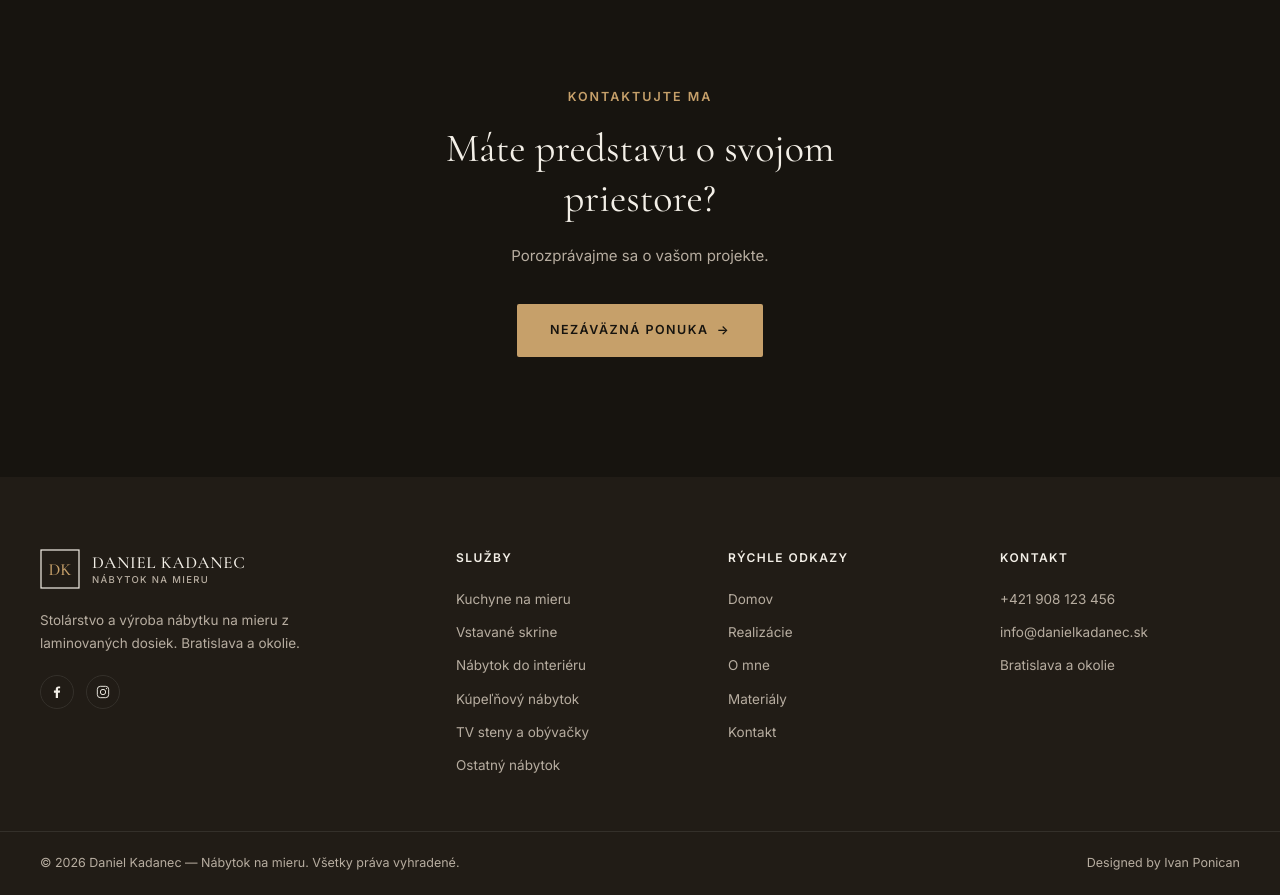
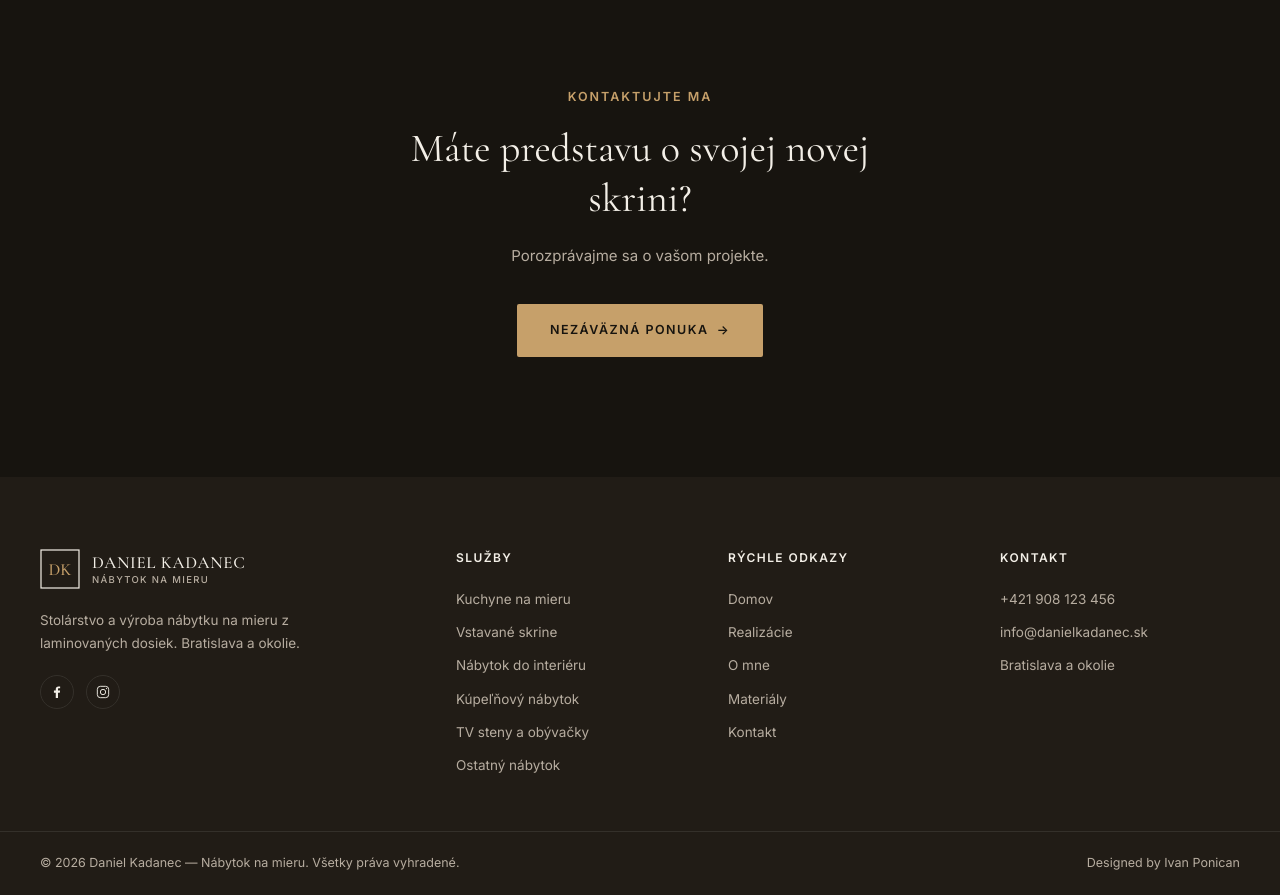
Before and after one commit to CarterIvan/daniel_kadanec, a React (Vite) app: page /vstavane-skrine in a window 1280 px wide. Shown: the part 3300-4195 px from the top of the page. Built offline with nearby package versions, Linux system fonts and the light colour scheme.

Commit message:
Update serviceDetails.js

```diff
--- a/src/data/serviceDetails.js
+++ b/src/data/serviceDetails.js
@@ -89,7 +89,7 @@ export const serviceDetails = {
       { label: 'Detail', description: 'Precízne spracovanie hrán, spojov a vnútorných prvkov.' },
     ],
     finalCta: {
-      heading: 'Máte predstavu o svojom priestore?',
+      heading: 'Máte predstavu o svojej novej kuchyni?',
       text: 'Porozprávajme sa o vašom projekte.',
     },
   },
@@ -134,7 +134,7 @@ export const serviceDetails = {
       { label: 'Detail', description: 'Presné spracovanie vnútorného usporiadania na mieru.' },
     ],
     finalCta: {
-      heading: 'Máte predstavu o svojom priestore?',
+      heading: 'Máte predstavu o svojej novej skrini?',
       text: 'Porozprávajme sa o vašom projekte.',
     },
   },
@@ -181,7 +181,7 @@ export const serviceDetails = {
       { label: 'Detail', description: 'Čisté línie a precízne spracovanie viditeľných hrán.' },
     ],
     finalCta: {
-      heading: 'Máte predstavu o svojom priestore?',
+      heading: 'Máte predstavu o svojom novom nábytku?',
       text: 'Porozprávajme sa o vašom projekte.',
     },
   },
@@ -223,7 +223,7 @@ export const serviceDetails = {
       { label: 'Detail', description: 'Precízne utesnené spoje a hrany.' },
     ],
     finalCta: {
-      heading: 'Máte predstavu o svojom priestore?',
+      heading: 'Máte predstavu o svojej novej kúpeľni?',
       text: 'Porozprávajme sa o vašom projekte.',
     },
   },
```
